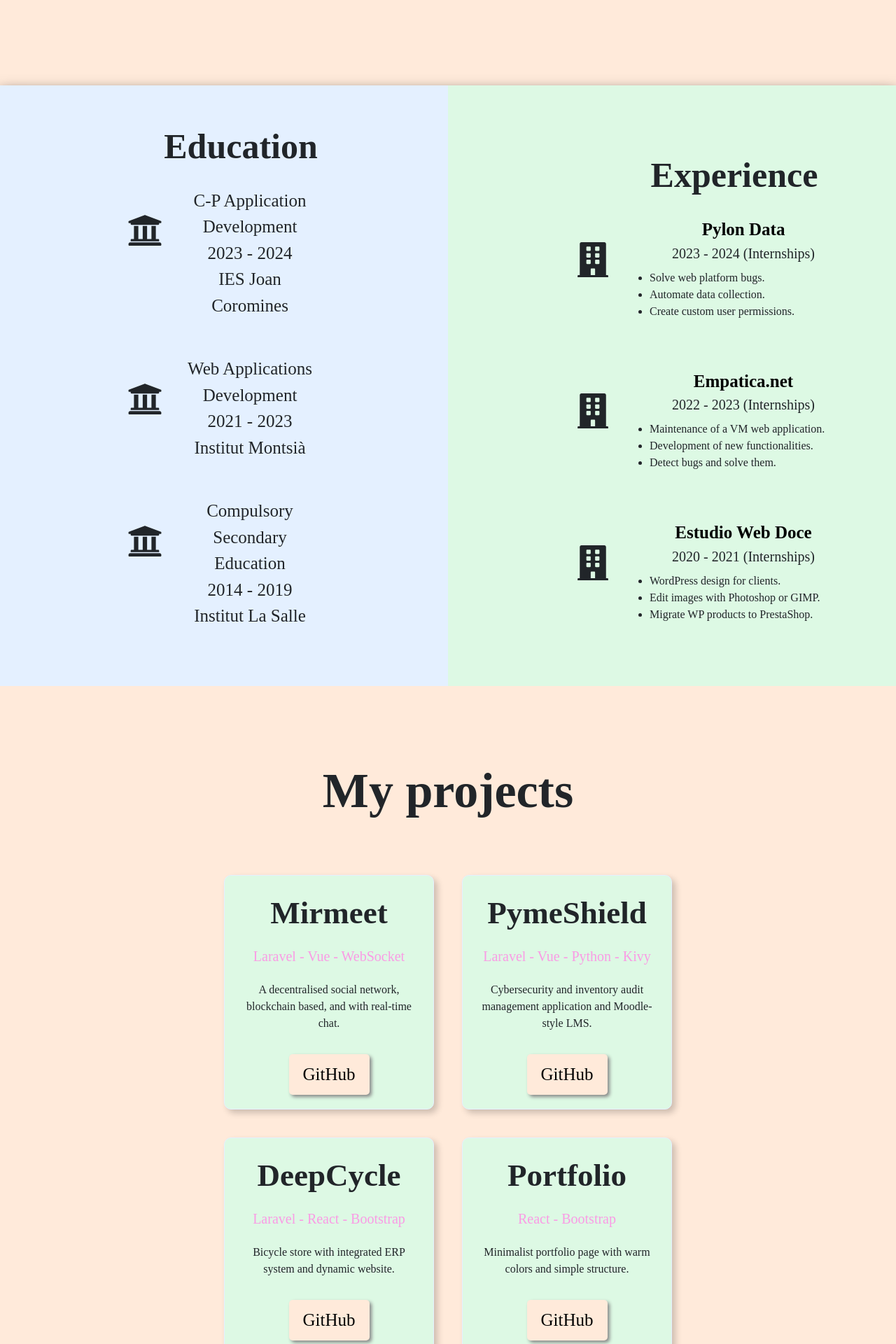
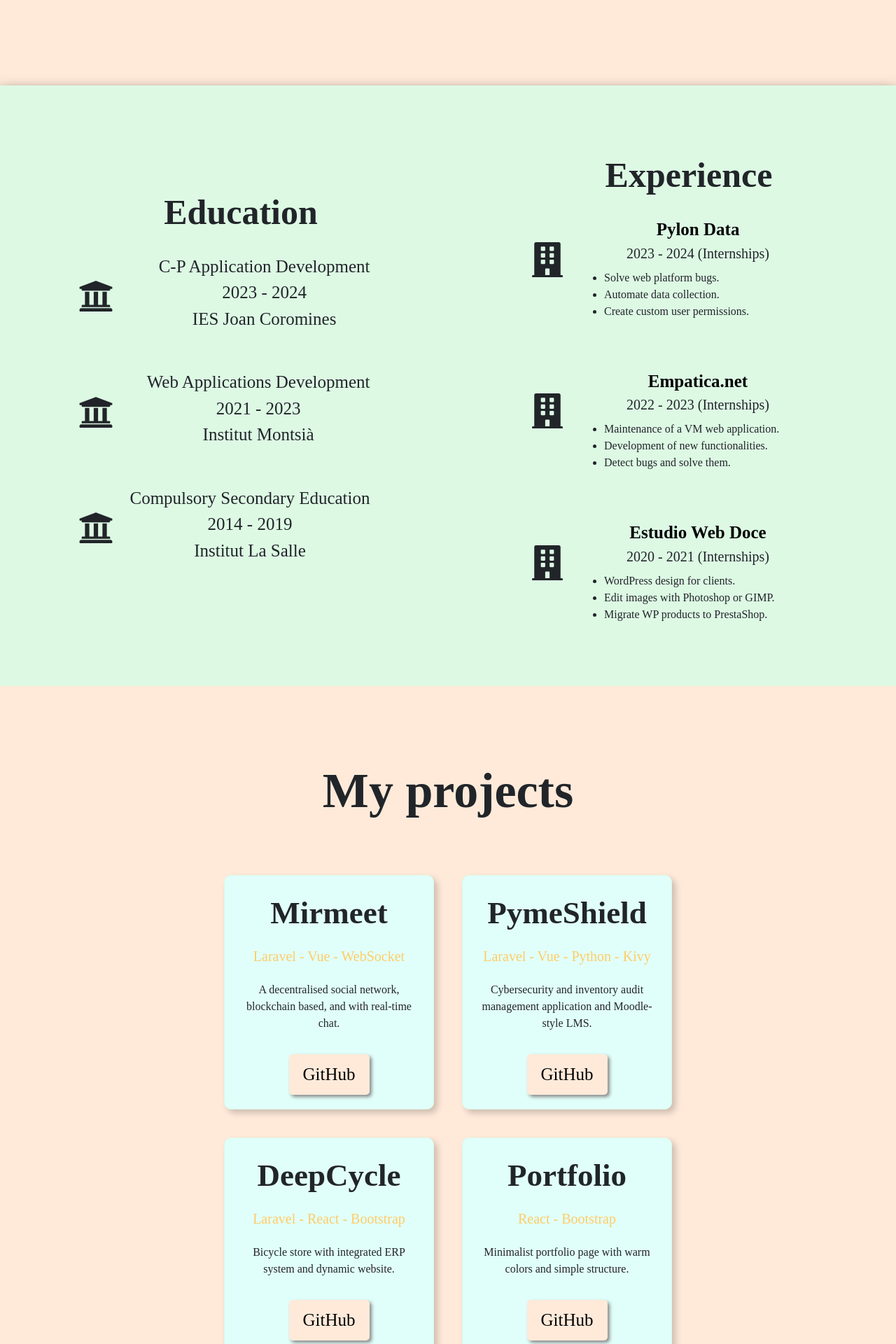
Before and after one commit to zaos22/zaos-portfolio, a React (Create React App) app: page / in a window 1280 px wide. Shown: the part 2200-4120 px from the top of the page at 70% size. Built offline with nearby package versions, Linux system fonts and the light colour scheme.

Commit message:
Changed some colors

```diff
--- a/src/App.css
+++ b/src/App.css
@@ -211,26 +211,8 @@
 }
 
 .colorbg22 {
-  background: linear-gradient(to right, #e4f0ff 50%, #ddf9e4 50%);
+  background-color: #ddf9e4;
   box-shadow: 0 8px 16px rgba(0, 0, 0, 0.5), 0 12px 24px rgba(0, 0, 0, 0.3);
-}
-
-.marginexp{
-  width: 50%;
-}
-
-@media (max-width: 820px) {
-  .colorbg22 {
-    background: linear-gradient(to bottom, #e4f0ff 50%, #ddf9e4 50%);
-  }
-
-  .marginexp{
-    width: 100%;
-  }
-
-  .ptitle {
-    padding-top: 2rem;
-  }
 }
 
 .headerbg1 {
@@ -339,9 +321,6 @@
   justify-content: space-between;
 }
 
-.ptitle {
-}
-
 .mytitle {
   text-align: start;
 }
@@ -360,8 +339,8 @@
 
 /* Estilos para las notas adhesivas */
 .note2 {
-  background-color: #ddf9e4; /* Color de fondo similar al color de un post-it */
-  border: 1px solid #e4f0ff; /* Borde similar al color de un post-it */
+  background-color: #e1fffa; /* Color de fondo similar al color de un post-it */
+  border: 1px solid #ddf9e4; /* Borde similar al color de un post-it */
   padding: 20px;
   margin: 20px;
   width: 100%; /* Ancho del 100% para ocupar el espacio disponible */
@@ -414,8 +393,8 @@
   }
 
   .note2 {
-    background-color: #ddf9e4; /* Color de fondo similar al color de un post-it */
-    border: 1px solid #e4f0ff; /* Borde similar al color de un post-it */
+    background-color: #e1fffa; /* Color de fondo similar al color de un post-it */
+    border: 1px solid #ddf9e4; /* Borde similar al color de un post-it */
     padding: 10px;
     margin: 10px;
     width: 100%; /* Ancho del 100% para ocupar el espacio disponible */
@@ -506,8 +485,8 @@
   }
 
   .note2 {
-    background-color: #ddf9e4; /* Color de fondo similar al color de un post-it */
-    border: 1px solid #e4f0ff; /* Borde similar al color de un post-it */
+    background-color: #e1fffa; /* Color de fondo similar al color de un post-it */
+    border: 1px solid #ddf9e4; /* Borde similar al color de un post-it */
     padding: 10px;
     margin: 10px;
     width: 100%; /* Ancho del 100% para ocupar el espacio disponible */
@@ -586,6 +565,7 @@
     width: 70%;
     height: auto; /* Ajusta la altura automáticamente */
   }
+
 }
 
 /* Estilo para dispositivos grandes (pantallas de computadoras de escritorio) */
--- a/src/Education/Education_light.js
+++ b/src/Education/Education_light.js
@@ -8,7 +8,6 @@ function Education() {
     return (
         <Navbar expand="lg" className="colorbg22">
             <Container className='d-flex justify-content-center align-items-center' style={{ height: 'auto' }}>
-                <div className='marginexp'>
                 <div className='d-flex justify-content-center align-items-center'>
                     <Card style={{ width: '100%', backgroundColor: 'transparent', border: 'none', marginLeft: '0', marginTop: '10px', marginBottom: '50px' }}>
                         <div className='text-center'>
@@ -66,17 +65,15 @@ function Education() {
                         </div>
                     </Card>
                 </div>
-                </div>
             </Container>
             <Container className='d-flex justify-content-center align-items-center' style={{ height: 'auto' }}>
-                <div className='marginexp'>
                 <div className='d-flex justify-content-center align-items-center'>
                     <Card style={{ width: '100%', backgroundColor: 'transparent', border: 'none', marginLeft: '0', marginTop: '10px', marginBottom: '50px' }}>
                         <div className='text-center'>
                             <div className='card-align'>
                                 <Card.Body className='mt-3'>
                                     <div className='mytitle text-center'>
-                                            <Card.Title className='mt-5 ps-5 ptitle' style={{ fontSize: '50px', fontWeight: 'bold' }}>Experience</Card.Title>
+                                        <Card.Title className='mt-5 ps-5' style={{ fontSize: '50px', fontWeight: 'bold' }}>Experience</Card.Title>
                                     </div>
                                     <Card.Text className='pt-3'>
                                         <div className='d-flex justify-content-between'>
@@ -145,7 +142,6 @@ function Education() {
                         </div>
                     </Card>
                 </div>
-                </div>
             </Container>
             <div className='pb-2 mb-2'></div>
         </Navbar>
--- a/src/Projects/Projects_light.js
+++ b/src/Projects/Projects_light.js
@@ -15,7 +15,7 @@ function Projects() {
                     <div className='note-align'>
                         <div className="note2">
                             <div className='titlecards'>
-                                <p>Mirmeet</p><h5 className='pb-3' style={{ color: '#FA9BE5' }} >Laravel - Vue - WebSocket</h5>
+                                <p>Mirmeet</p><h5 className='pb-3' style={{ color: '#ffcc65' }} >Laravel - Vue - WebSocket</h5>
                             </div>
                             <div className='text-center' style={{ fontSize: '16px' }}>
                                 <p>A decentralised social network, blockchain based, and with real-time chat.</p>
@@ -26,7 +26,7 @@ function Projects() {
                         </div>
                         <div className="note2">
                             <div className='titlecards'>
-                                <p>PymeShield</p><h5 className='pb-3' style={{ color: '#FA9BE5' }} >Laravel - Vue - Python - Kivy</h5>
+                                <p>PymeShield</p><h5 className='pb-3' style={{ color: '#ffcc65' }} >Laravel - Vue - Python - Kivy</h5>
                             </div>
                             <div className='text-center' style={{ fontSize: '16px' }}>
                                 <p>Cybersecurity and inventory audit management application and Moodle-style LMS.</p>
@@ -39,7 +39,7 @@ function Projects() {
                     <div className='note-align'>
                         <div className="note2">
                             <div className='titlecards'>
-                                <p>DeepCycle</p><h5 className='pb-3' style={{ color: '#FA9BE5' }} >Laravel - React - Bootstrap</h5>
+                                <p>DeepCycle</p><h5 className='pb-3' style={{ color: '#ffcc65' }} >Laravel - React - Bootstrap</h5>
                             </div>
                             <div className='text-center' style={{ fontSize: '16px' }}>
                                 <p>Bicycle store with integrated ERP system and dynamic website.</p>
@@ -50,7 +50,7 @@ function Projects() {
                         </div>
                         <div className="note2">
                             <div className='titlecards'>
-                                <p>Portfolio</p><h5 className='pb-3' style={{ color: '#FA9BE5' }} >React - Bootstrap</h5>
+                                <p>Portfolio</p><h5 className='pb-3' style={{ color: '#ffcc65' }} >React - Bootstrap</h5>
                             </div>
                             <div className='text-center' style={{ fontSize: '16px' }}>
                                 <p>Minimalist portfolio page with warm colors and simple structure.</p>
@@ -65,7 +65,7 @@ function Projects() {
                     <div className='d-flex justify-content-center align-items-center'>
                         <div className="note2">
                             <div className='titlecards'>
-                                <p>Mirmeet</p><h5 className='pb-3' style={{ color: '#FA9BE5' }} >Laravel - Vue - WebSocket</h5>
+                                <p>Mirmeet</p><h5 className='pb-3' style={{ color: '#ffcc65' }} >Laravel - Vue - WebSocket</h5>
                             </div>
                             <div className='text-center' style={{ fontSize: '16px' }}>
                                 <p>A decentralised social network, blackchain based, and with real-time chat.</p>
@@ -78,7 +78,7 @@ function Projects() {
                     <div className='d-flex justify-content-center align-items-center'>
                         <div className="note2">
                             <div className='titlecards'>
-                                <p>PymeShield</p><h5 className='pb-3' style={{ color: '#FA9BE5' }} >Laravel - Vue - Python - Kivy</h5>
+                                <p>PymeShield</p><h5 className='pb-3' style={{ color: '#ffcc65' }} >Laravel - Vue - Python - Kivy</h5>
                             </div>
                             <div className='text-center' style={{ fontSize: '16px' }}>
                                 <p>Cybersecurity and inventory audit management application and Moodle-style LMS.</p>
@@ -91,7 +91,7 @@ function Projects() {
                     <div className='d-flex justify-content-center align-items-center'>
                         <div className="note2">
                             <div className='titlecards'>
-                                <p>DeepCycle</p><h5 className='pb-3' style={{ color: '#FA9BE5' }} >Laravel - React - Bootstrap</h5>
+                                <p>DeepCycle</p><h5 className='pb-3' style={{ color: '#ffcc65' }} >Laravel - React - Bootstrap</h5>
                             </div>
                             <div className='text-center' style={{ fontSize: '16px' }}>
                                 <p>Bicycle store with integrated ERP system and dynamic website.</p>
@@ -104,7 +104,7 @@ function Projects() {
                     <div className='d-flex justify-content-center align-items-center'>
                         <div className="note2">
                             <div className='titlecards'>
-                                <p>Portfolio</p><h5 className='pb-3' style={{ color: '#FA9BE5' }} >React - Bootstrap</h5>
+                                <p>Portfolio</p><h5 className='pb-3' style={{ color: '#ffcc65' }} >React - Bootstrap</h5>
                             </div>
                             <div className='text-center' style={{ fontSize: '16px' }}>
                                 <p>Minimalist portfolio page with warm colors and simple structure.</p>
```
Lines whose indentation alone changed are shown as unchanged.
